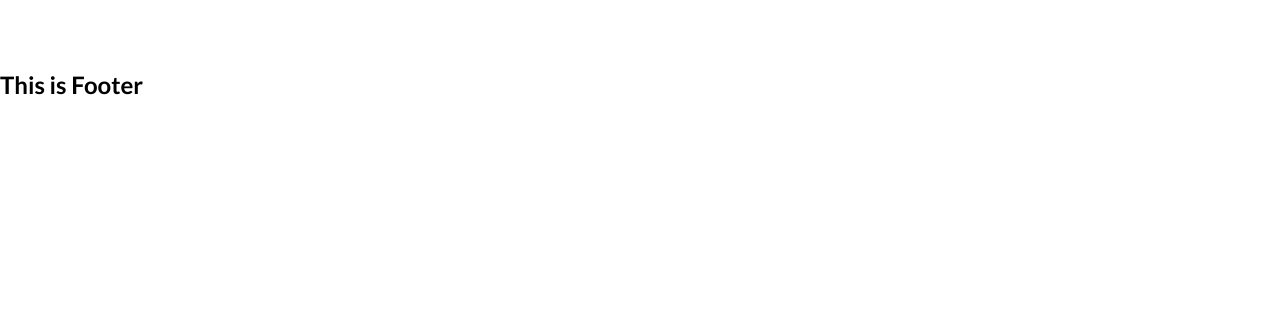
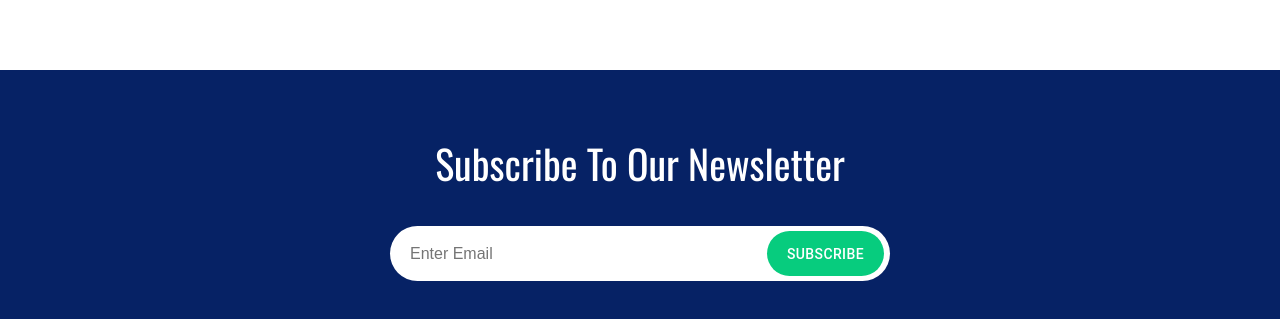
Before and after one commit to HasiburRahman-hr11/next-js-charity-app-front-end, a Next.js app: page / in a window 1280 px wide. Shown: the part 5664-5983 px from the top of the page. Before the commit the page ends 5763 px from the top, so only its background shows below. Built offline with nearby package versions, Linux system fonts and the light colour scheme.

Commit message:
added newsletter

```diff
--- a/components/Footer/Footer.jsx
+++ b/components/Footer/Footer.jsx
@@ -1,10 +1,17 @@
 import React from 'react';
+import { Container, Grid, Box } from '@mui/material';
+import NewsLetter from '../NewsLetter/NewsLetter';
 
 const Footer = () => {
     return (
-        <footer>
-            <h2>This is Footer</h2>
-        </footer>
+        <Box component="footer" className="footer" sx={{
+            backgroundColor:'#062265',
+            color:'#fff'
+        }}>
+            <Container fixed>
+                <NewsLetter/>
+            </Container>
+        </Box>
     );
 };
 
--- /dev/null
+++ b/components/NewsLetter/NewsLetter.jsx
@@ -0,0 +1,57 @@
+import React from 'react';
+import { Box, Typography, Button } from '@mui/material';
+
+
+const styles = {
+    title: {
+        fontFamily: "'Oswald', sans-serif",
+        fontSize: {
+            sm: '40px',
+            xs: '30px'
+        },
+        marginBottom: '40px'
+    },
+    input: {
+        height: '55px',
+        backgroundColor: '#fff',
+        borderRadius: '30px',
+        paddingLeft: '20px'
+    },
+    button: {
+        backgroundColor: 'var(--primary-color)',
+        height: '45px',
+        padding: '10px 20px',
+        borderRadius: '30px',
+        position: 'absolute',
+        right: '6px',
+        top: '5px',
+        color: '#fff',
+        '&:hover': {
+            backgroundColor: 'var(--primary-color)',
+        }
+    }
+}
+
+const NewsLetter = () => {
+    return (
+        <Box component="div" sx={{
+            padding: '70px 0',
+            textAlign: 'center'
+        }}>
+            <Typography variant="h3" component="h3" sx={styles.title}>
+                Subscribe To Our Newsletter
+            </Typography>
+
+            <Box component="div" sx={{
+                maxWidth: '500px',
+                margin: '0 auto',
+                position: 'relative'
+            }}>
+                <Box component="input" type="email" placeholder='Enter Email' sx={styles.input} />
+                <Button type='button' sx={styles.button}> Subscribe </Button>
+            </Box>
+        </Box>
+    );
+};
+
+export default NewsLetter;
--- a/styles/globals.css
+++ b/styles/globals.css
@@ -20,7 +20,8 @@ a {
   color: inherit;
   text-decoration: none;
 }
-ul{
+
+ul {
   list-style: none;
 }
 
@@ -30,6 +31,15 @@ input,
 textarea,
 select {
   width: 100%;
+}
+
+input,
+textarea,
+select,
+button {
+  outline: none;
+  border: 0;
+  font-size: 16px;
 }
 
 .btn__primary {
@@ -81,6 +91,7 @@ select {
     background-image: linear-gradient(90deg, #00a7d5, #27cdca);
     color: #fff;
   }
+
   .case__slider .slick-arrow.slick-next {
     right: calc(50% - 40px);
   }
```
